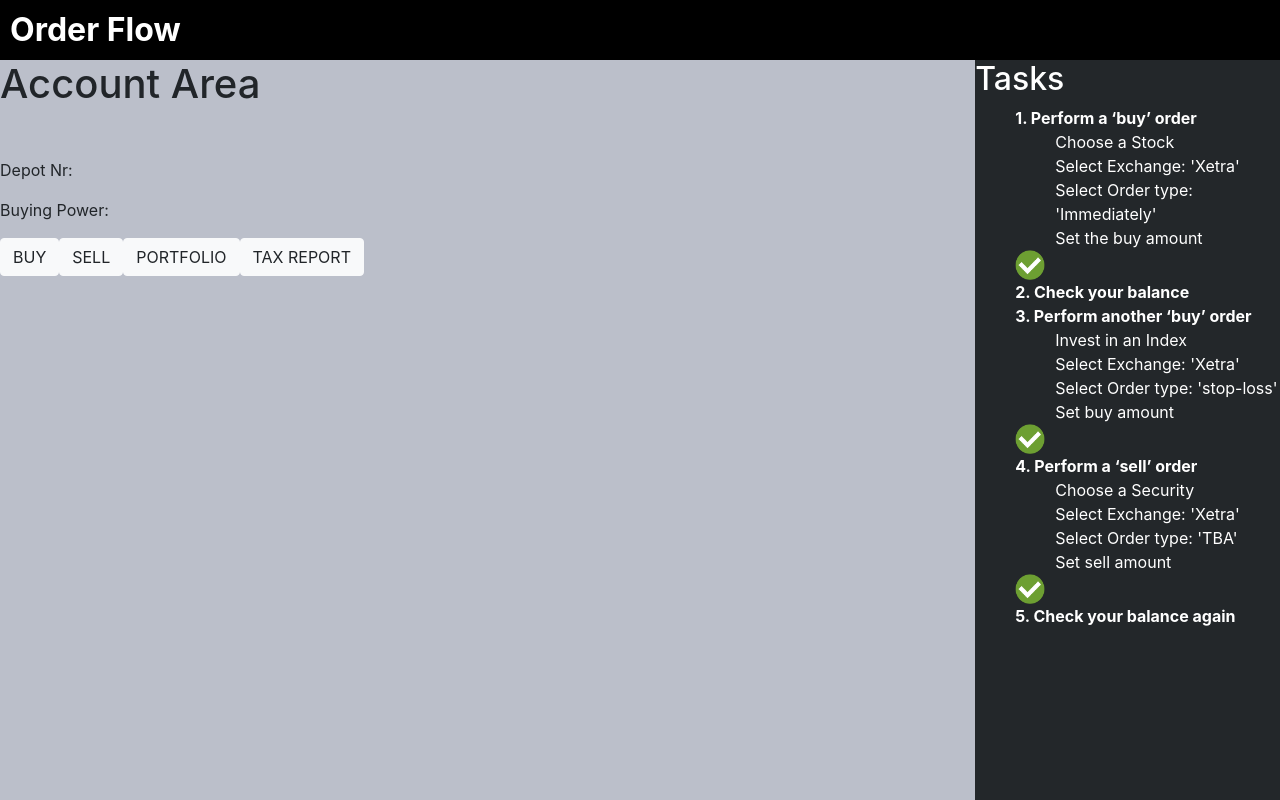
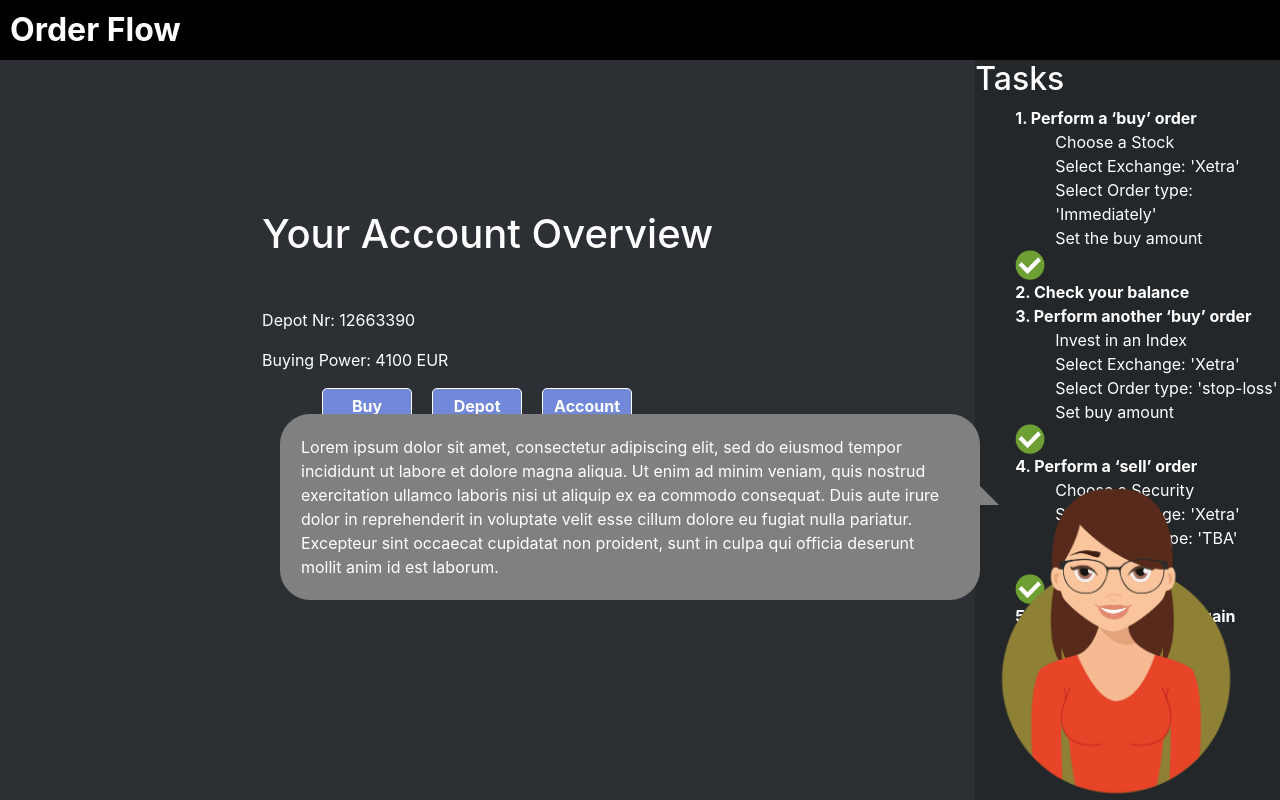
Before and after one commit to CBS-EBUSS-Group/order-flow, a React (Create React App) app: page / in a window 1280 px wide. Built offline with nearby package versions, Linux system fonts and the light colour scheme.

Commit message:
adding home styles

```diff
--- a/src/App.js
+++ b/src/App.js
@@ -29,7 +29,7 @@ function App() {
           </Switch>
           <TaskBar />
         </div>
-        {/*<ChatBot />*/}
+        <ChatBot />
       </div>
     </Router>
   );
--- a/src/components/home/Home.js
+++ b/src/components/home/Home.js
@@ -1,19 +1,28 @@
 import React from "react";
+import { Link } from "react-router-dom";
+import { useSelector } from "react-redux";
 import styles from "./Home.module.css";
-import { Button } from "react-bootstrap";
 
 const Home = () => {
+  const { balance } = useSelector((state) => state.account);
   return (
-    <div className={styles.accountArea}>
-      <h1>Account Area</h1>
-      <p>Depot Nr: </p>
-      <p>Buying Power: </p>
-      <Button variant="light" className={styles.but1}>
-        BUY
-      </Button>
-      <Button variant="light">SELL</Button>
-      <Button variant="light">PORTFOLIO</Button>
-      <Button variant="light">TAX REPORT</Button>
+    <div className={`page ${styles.container}`}>
+      <div className={styles.innerBox}>
+        <h1>Your Account Overview</h1>
+        <p>Depot Nr: 12663390</p>
+        <p>Buying Power: {balance} EUR</p>
+        <div className={styles.linkContainer}>
+          <Link to="/market" className={styles.buttonLink}>
+            Buy
+          </Link>
+          <Link to="/depot" className={styles.buttonLink}>
+            Depot
+          </Link>
+          <Link to="/account" className={styles.buttonLink}>
+            Account
+          </Link>
+        </div>
+      </div>
     </div>
   );
 };
--- a/src/components/home/Home.module.css
+++ b/src/components/home/Home.module.css
@@ -1,17 +1,33 @@
-.accountArea {
-  width: 100%;
-  background-color: #bbbfca;
+.container {
+  display: flex;
+  justify-content: center;
 }
 
-.jumbo {
-  background-color: #bbbfca;
-  width: 100%;
+.innerBox {
+  margin-top: 150px;
 }
 
-h1 {
-  text-align: left;
+.linkContainer {
+  display: flex;
+  flex-direction: row;
+  margin-left: 50px;
 }
 
-p {
-  text-align: left;
+.buttonLink {
+  display: block;
+  text-align: center;
+  font-weight: bold;
+  width: 90px;
+  height: 40px;
+  border: 1px solid #ffffff;
+  margin: 0 10px;
+  border-radius: 5px;
+  padding: 5px 10px;
+  background-color: #7289da;
+  color: #ffffff;
 }
+
+.buttonLink:hover {
+  color: #ffffff;
+  text-decoration: none;
+}
--- a/src/components/navBar/Navbar.module.css
+++ b/src/components/navBar/Navbar.module.css
@@ -17,5 +17,4 @@
 
 .title:hover {
   color: #ffffff;
-  text-decoration: none;
 }
```
